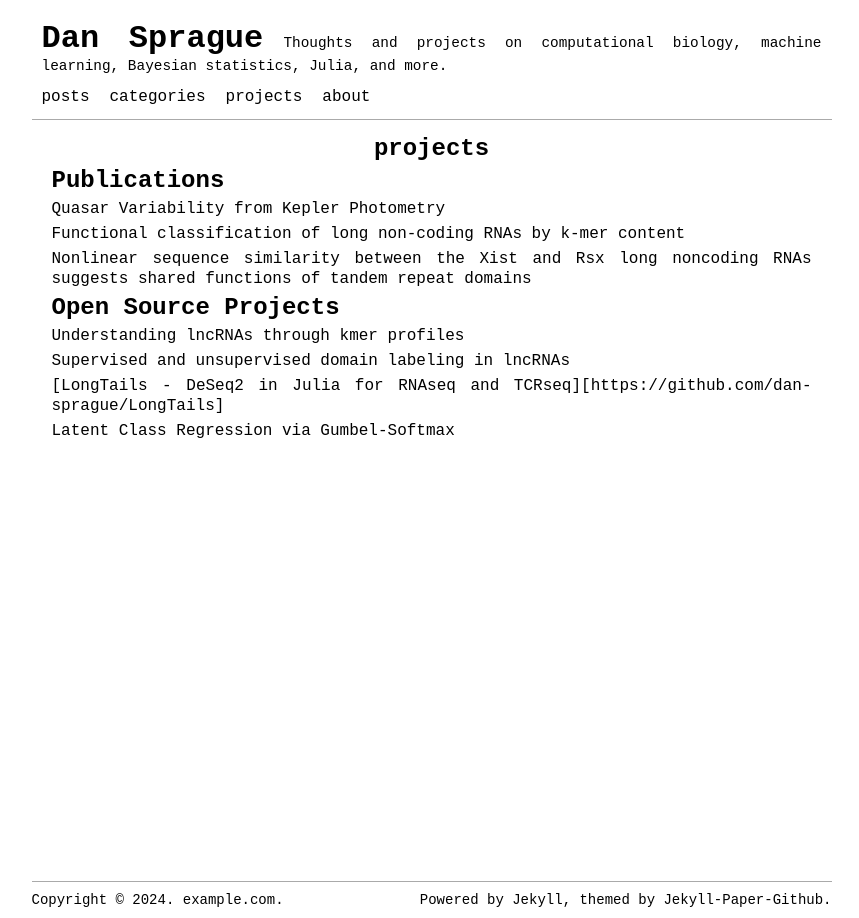
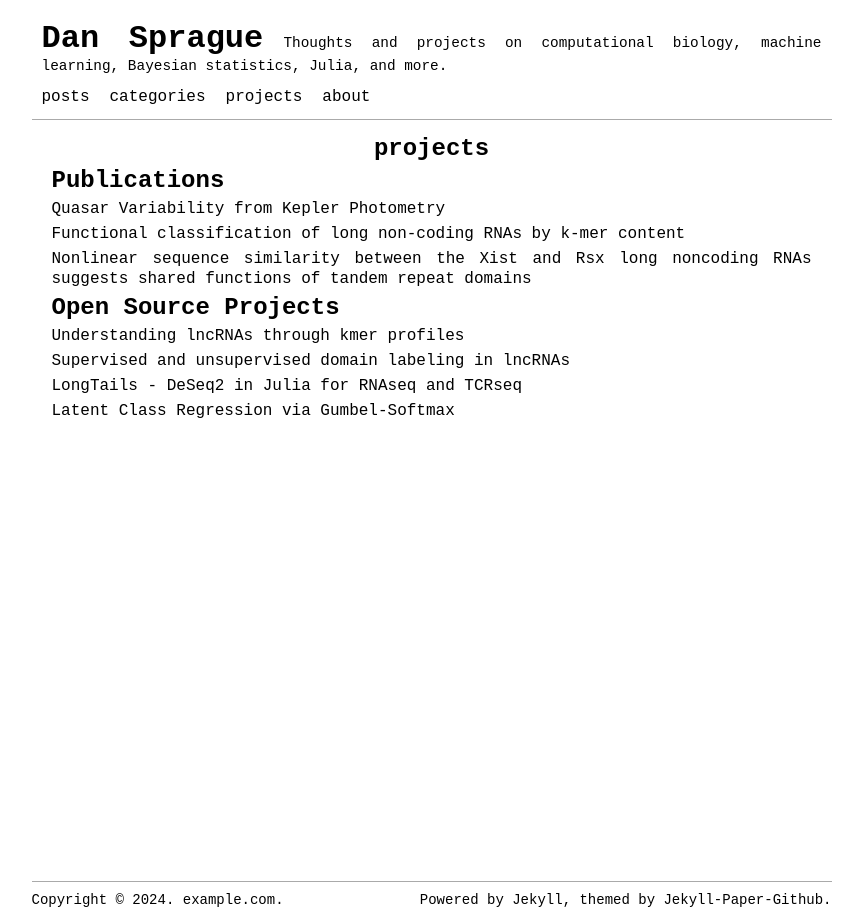
Before and after one commit to dan-sprague/dan-sprague.github.io, a Jekyll site: the page built from pages/projects.md, in a window 1280 px wide. Shown: the whole page, without its empty margins (201-1060 px from the left). Built offline with Jekyll 4.4.1, drawn with Linux system fonts in a browser that asks for light colours.

Commit message:
projects

```diff
--- a/pages/projects.md
+++ b/pages/projects.md
@@ -20,6 +20,6 @@ permalink: /projects/
 
 [Supervised and unsupervised domain labeling in lncRNAs](https://github.com/dan-sprague/CRFer.jl)
 
-[LongTails - DeSeq2 in Julia for RNAseq and TCRseq][https://github.com/dan-sprague/LongTails]
+[LongTails - DeSeq2 in Julia for RNAseq and TCRseq](https://github.com/dan-sprague/LongTails)
 
 [Latent Class Regression via Gumbel-Softmax](https://github.com/dan-sprague/BayesianLatentClassRegression)
```
